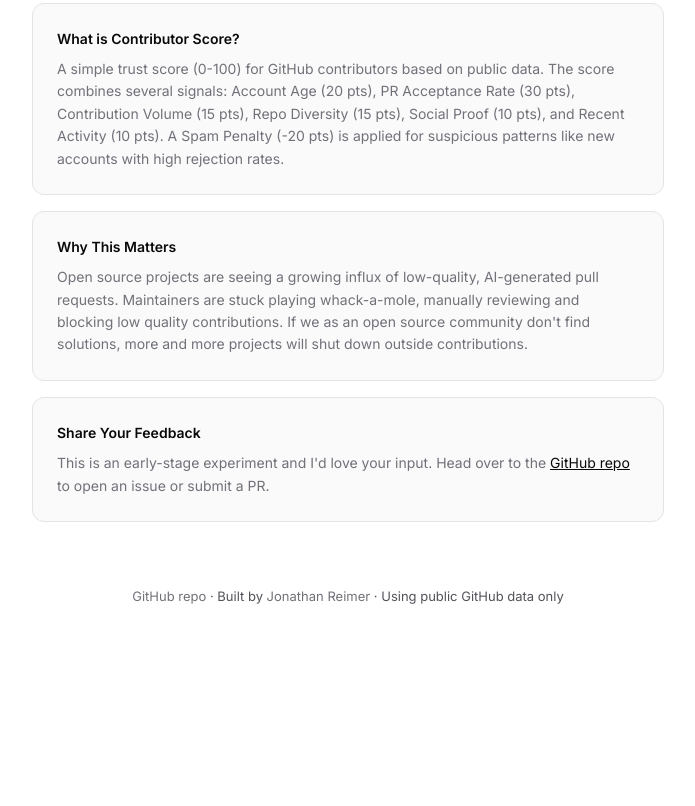
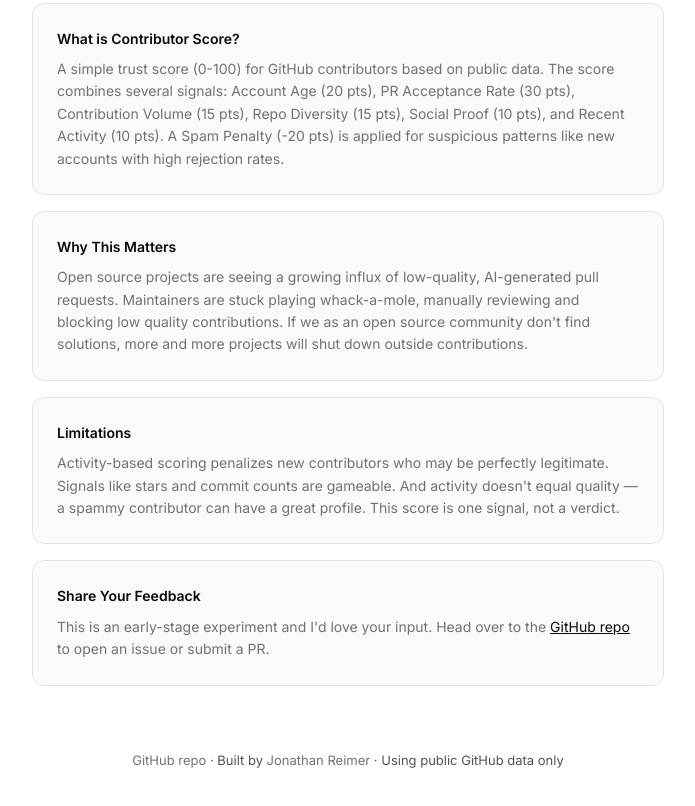
Before and after one commit to jonathimer/contributor-score, a website: page index.html in a window 1280 px wide. Shown: the part 404-1210 px from the top of the page, without its empty margins (292-987 px from the left). Before the commit the page ends 1091 px from the top, so only its background shows below. Drawn offline with Linux system fonts and the light colour scheme.

Commit message:
update readme

```diff
--- a/index.html
+++ b/index.html
@@ -609,6 +609,10 @@
         <p>Open source projects are seeing a growing influx of low-quality, AI-generated pull requests. Maintainers are stuck playing whack-a-mole, manually reviewing and blocking low quality contributions. If we as an open source community don't find solutions, more and more projects will shut down outside contributions.</p>
       </div>
       <div class="info-card">
+        <h2>Limitations</h2>
+        <p>Activity-based scoring penalizes new contributors who may be perfectly legitimate. Signals like stars and commit counts are gameable. And activity doesn't equal quality — a spammy contributor can have a great profile. This score is one signal, not a verdict.</p>
+      </div>
+      <div class="info-card">
         <h2>Share Your Feedback</h2>
         <p>This is an early-stage experiment and I'd love your input. Head over to the <a href="https://github.com/jonathimer/contributor-score" target="_blank">GitHub repo</a> to open an issue or submit a PR.</p>
       </div>
```
